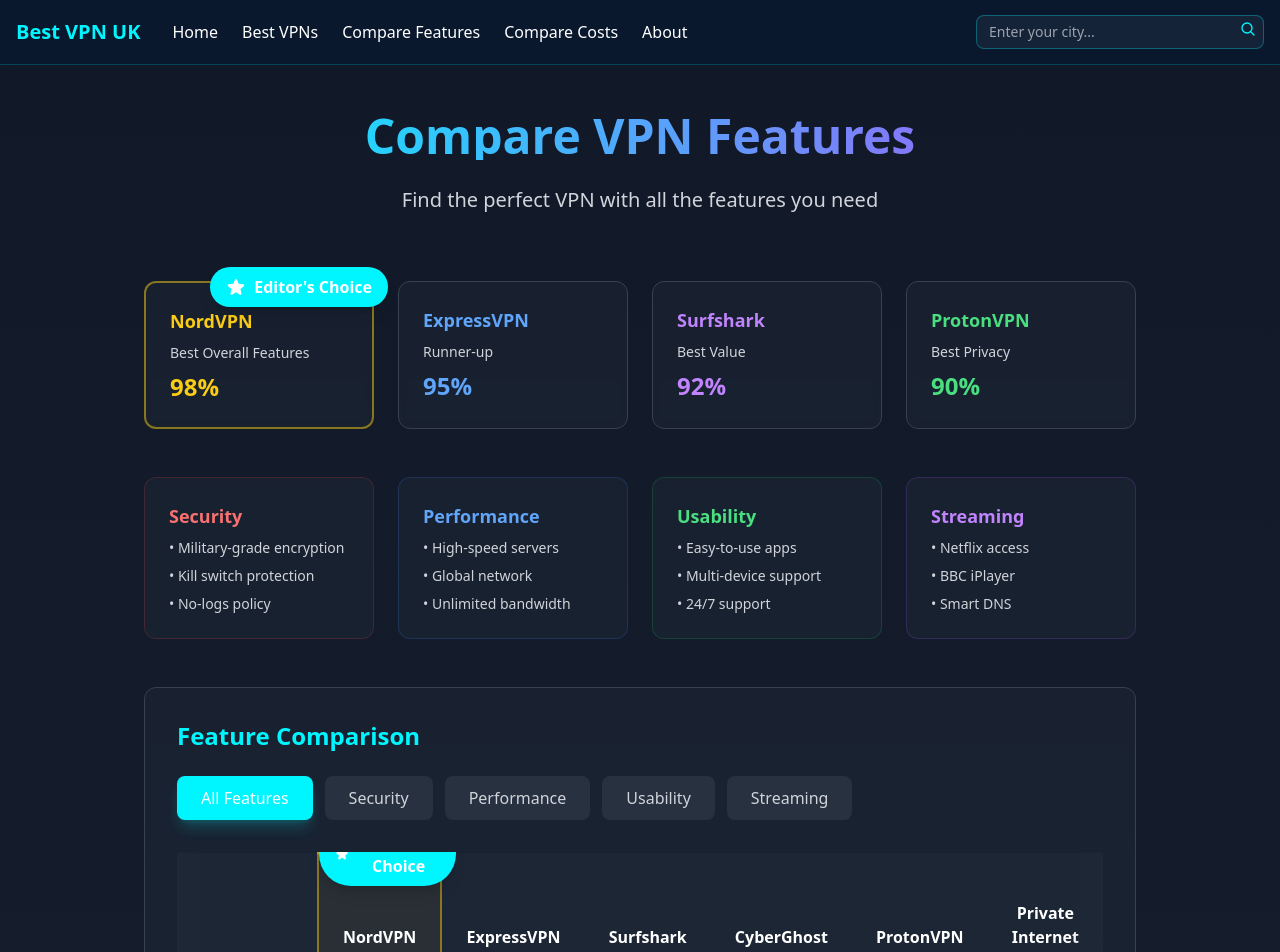
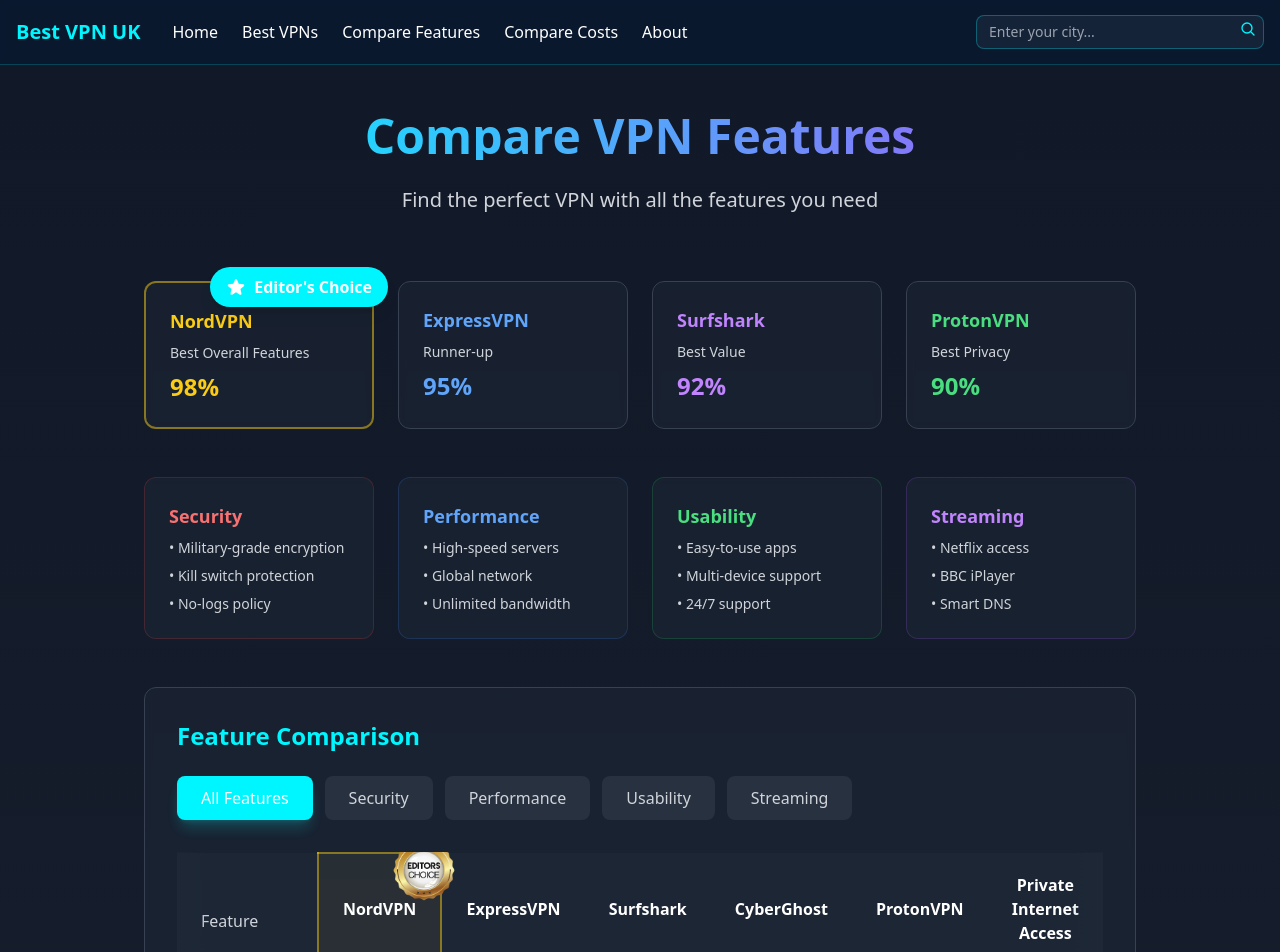
Before and after one commit to GergulasBalint/bestvpn, a React (Vite) app: page /compare-features in a window 1280 px wide. Shown: the top 952 px of the page. Built offline with nearby package versions, Linux system fonts and the light colour scheme.

Commit message:
align bug fix again

```diff
--- a/src/components/FeatureComparison.tsx
+++ b/src/components/FeatureComparison.tsx
@@ -184,18 +184,20 @@
                 {vpnData.map(vpn => (
                   <th
                     key={vpn.id}
-                    className={`text-center py-8 px-6 relative w-[15%] ${
+                    className={`text-center py-5 px-6 relative w-[15%] ${
                       vpn.id === 'nordvpn'
                         ? 'border-x-2 border-t-2 border-yellow-400/50 bg-yellow-400/5'
                         : ''
                     }`}
                   >
                     {vpn.id === 'nordvpn' && (
-                      <div className="absolute -top-4 left-0 right-0">
-                        <EditorChoice />
-                      </div>
+                      <img
+                        src="/images/editors-choice-badge.png"
+                        alt="Editor's Choice"
+                        className="absolute -top-4 -right-4 w-16 h-16"
+                      />
                     )}
-                    <span className="font-semibold text-white block mt-4">{vpn.name}</span>
+                    <span className="font-semibold text-white">{vpn.name}</span>
                   </th>
                 ))}
               </tr>
```
